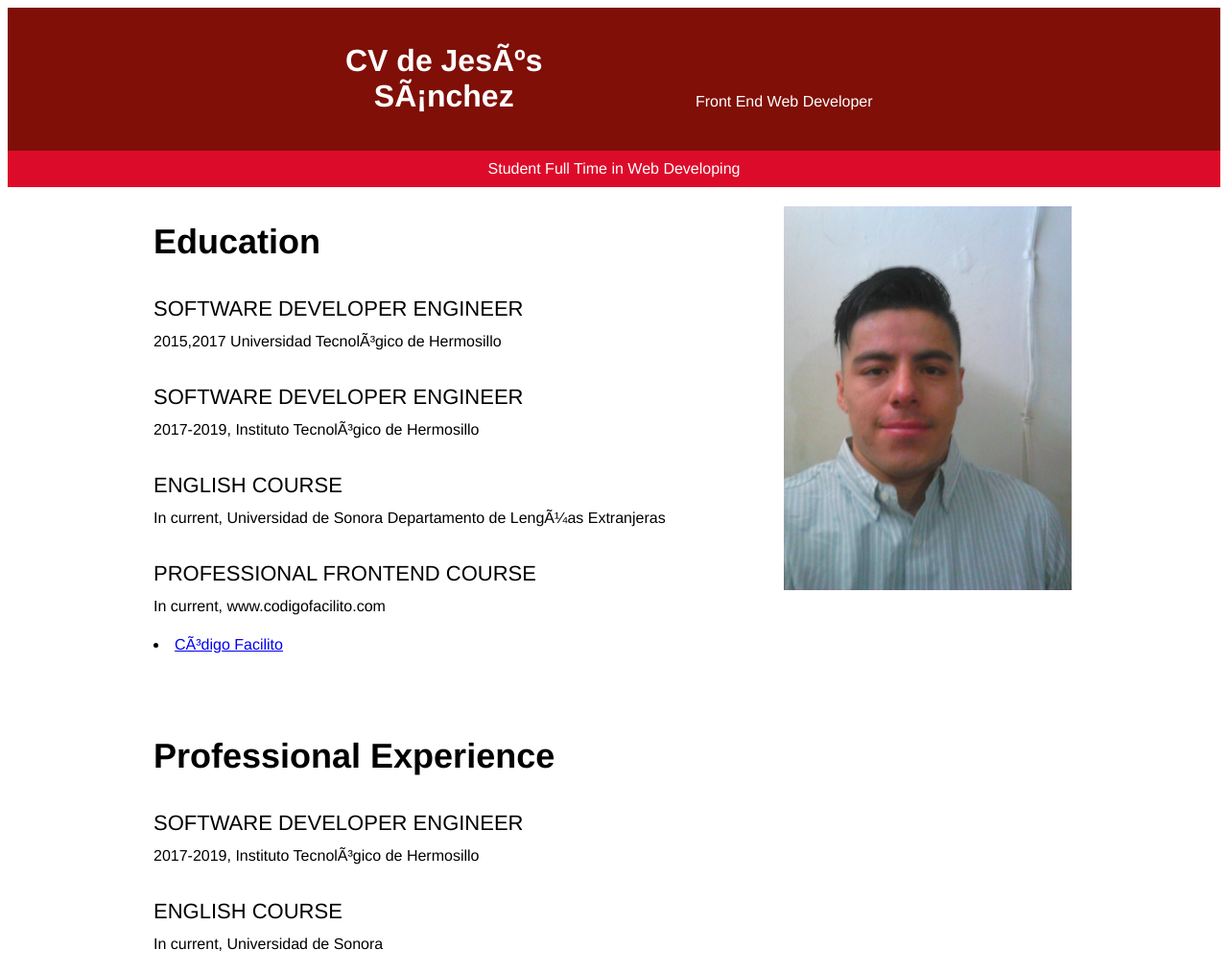
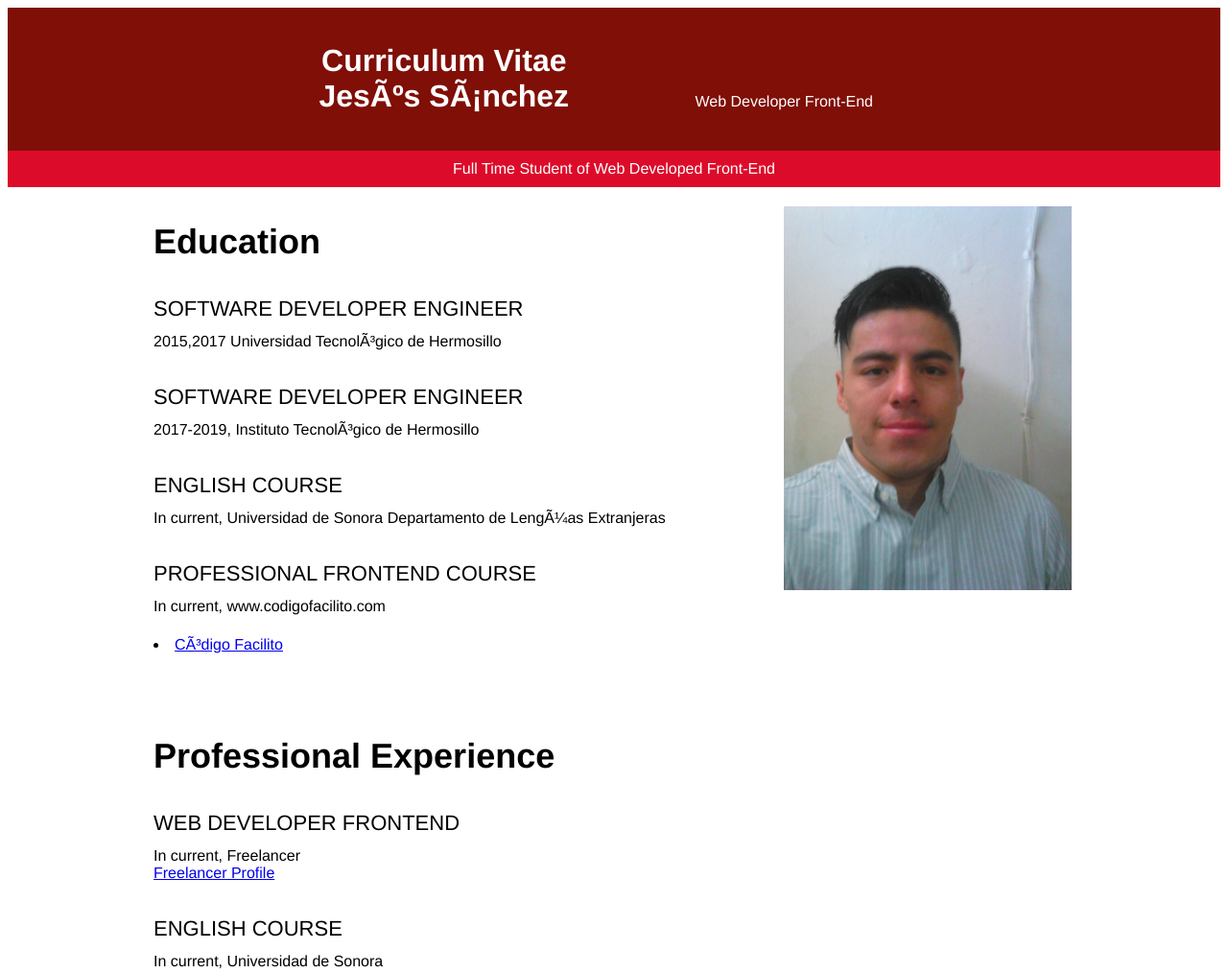
Before and after one commit to jdsanch3z/jdsanch3z.github.com, a plain HTML site: page cv/index.html in a window 1280 px wide. Shown: the top 1014 px of the page at 96% size. Drawn offline with Linux system fonts and the light colour scheme.

Commit message:
11/07/2019 3:34

```diff
--- a/cv/index.html
+++ b/cv/index.html
@@ -1,17 +1,17 @@
 <!DOCTYPE html>
 <html>
 <head>
+	<meta charset="utf-8;"charset="utf-16 BE"charset="utf-16 LE";>
+	 <meta name="description" content="Jesús Daniel  es un Desarrollador Web en constante Aprendizaje y crecimiento que se está especializandose en FrontEnd por el momento...">
 	 <title>Curriculum Vitae de Jesús Daniel Sánchez</title>
-	 <meta charset="utf-8;"charset="utf-16 BE"charset="utf-16 LE";>
-	 <meta name="description" content="Jesús Daniel  es un Desarrollador Web en constante Aprendizaje y crecimiento que se está especializandose en FrontEnd por el momento...">
 </head>
 <body style="font-family:Helvetica, Arial, sans-serif;">
 	<header style="background-color:#7f0f07;color:white;text-align:center; padding:16px">
-		<h1 style="display:inline-block;width:350px;font-weight:700;">CV de Jesús Sánchez</h1>
-		<p style="display:inline-block;width:350px;font-weight:200;">Front End Web Developer</p>
+		<h1 style="display:inline-block;width:350px;font-weight:700;">Curriculum Vitae Jesús Sánchez</h1>
+		<p style="display:inline-block;width:350px;font-weight:200;">Web Developer Front-End</p>
 	</header>
 	<div style="background-color: #dd0b2a;color:white;text-align:center;font-weight:200; padding:10px">
-		Student Full Time in Web Developing
+		Full Time Student of Web Developed Front-End
 	</div>
 	<section>
 		<div style="width:960px; margin-right: auto; margin-left:auto;">
@@ -42,8 +42,9 @@
          	<h3 style="font-size:36px;font-weight:700;">Professional Experience</h3>
          	<div>
          		<dl>
-         			<dt style="font-size: 22px;text-transform:uppercase;margin-bottom:12px;margin-top:36px; ">Software Developer Engineer</dt>
-         			<dd style="margin:0";>2017-2019, Instituto Tecnológico de Hermosillo</dd>
+         			<dt style="font-size: 22px;text-transform:uppercase;margin-bottom:12px;margin-top:36px; ">Web Developer FrontEnd</dt>
+         			<dd style="margin:0";>In current, Freelancer</dd>
+         			<a href="https://www.freelancer.com/u/sanchezsaavedra?w=f" target="_blank">Freelancer Profile</a>
          			<dt style="font-size: 22px;text-transform:uppercase;margin-bottom:12px;margin-top:36px; ">English Course</dt>
          			<dd style="margin:0;">In current, Universidad de Sonora</dd>
          		</dl>
```
